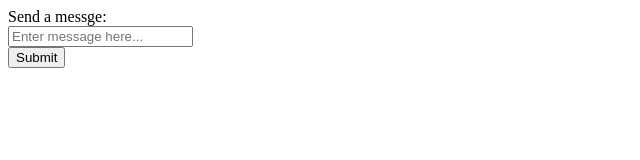
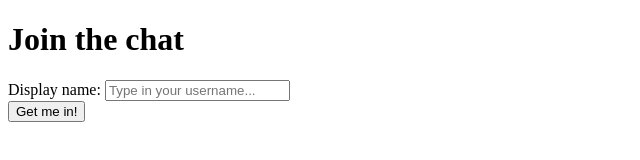
Before and after one commit to keegho/socketsBasic, a website: page public/index.html in a window 1280 px wide. Shown: the whole page, without its empty margins (0-640 px from the left). Drawn offline with Linux system fonts and the light colour scheme; no server answers.

Commit message:
Choose your name

```diff
--- a/public/index.html
+++ b/public/index.html
@@ -5,23 +5,13 @@
 		<title>Chat App</title>
 	</head>
 		<body>
-		<div class="messages">
-			<!-- Show messeges in this div -->
-		</div>
+		<h1>Join the chat</h1>
 
-		<form id="message-form">
-			Send a messge: <br>
-			<input type="text" name="message" placeholder="Enter message here..."/><br>
-			<input type="submit" value="Submit">
+		<form action="/chat.html">
+			<label>Display name:</label>
+			<input type="text" name="name" placeholder="Type in your username..."/><br>
+			<input type="submit" value="Get me in!"/>
+
 		</form>
-
-
-			<script src="/js/jquery-2.2.4.min.js"></script>
-			<script src="/js/socket.io-1.4.5.js"></script>
-			<script src="/js/moment.js"></script>
-			<script src="/js/QueryParams.js"></script>
-			<script src="/js/app.js"></script>
-
-
 		</body>
 </html>
```
Also changed, not shown: public/chat.html (added, +29 -0 lines).
